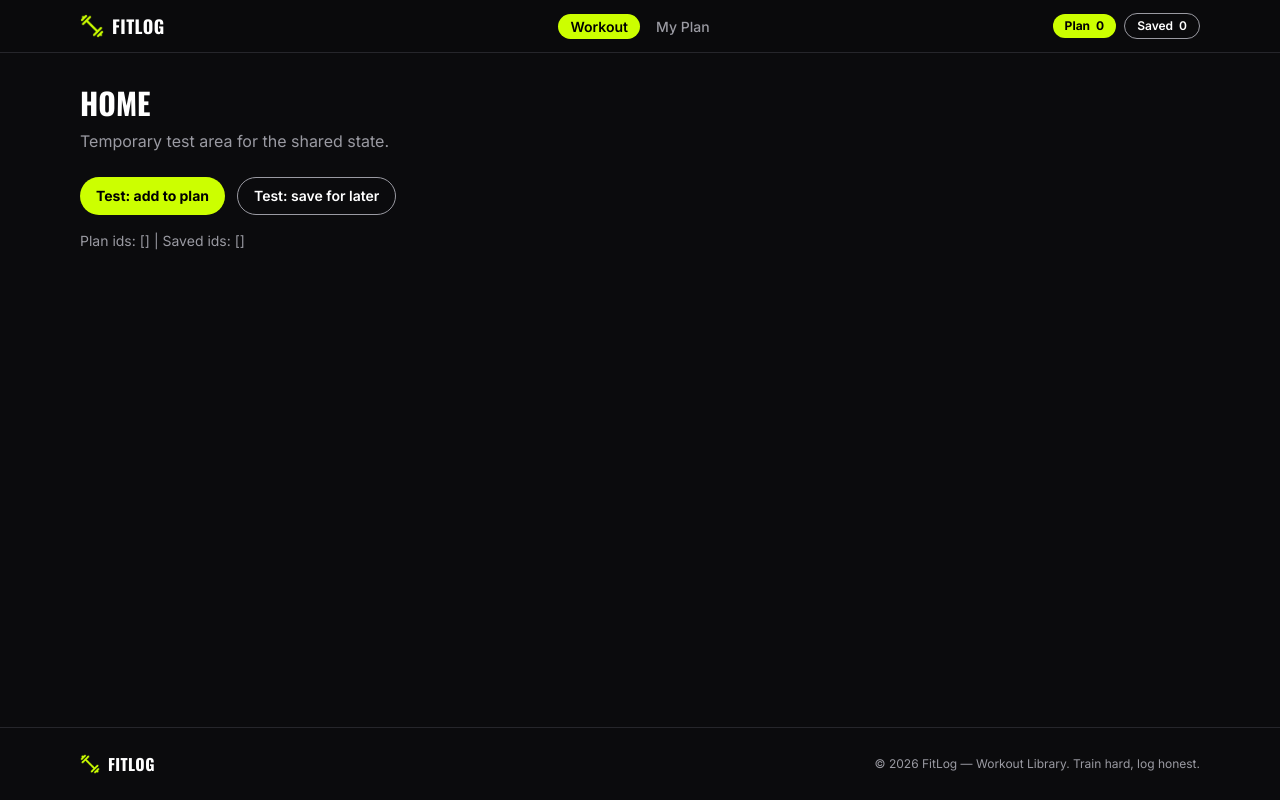
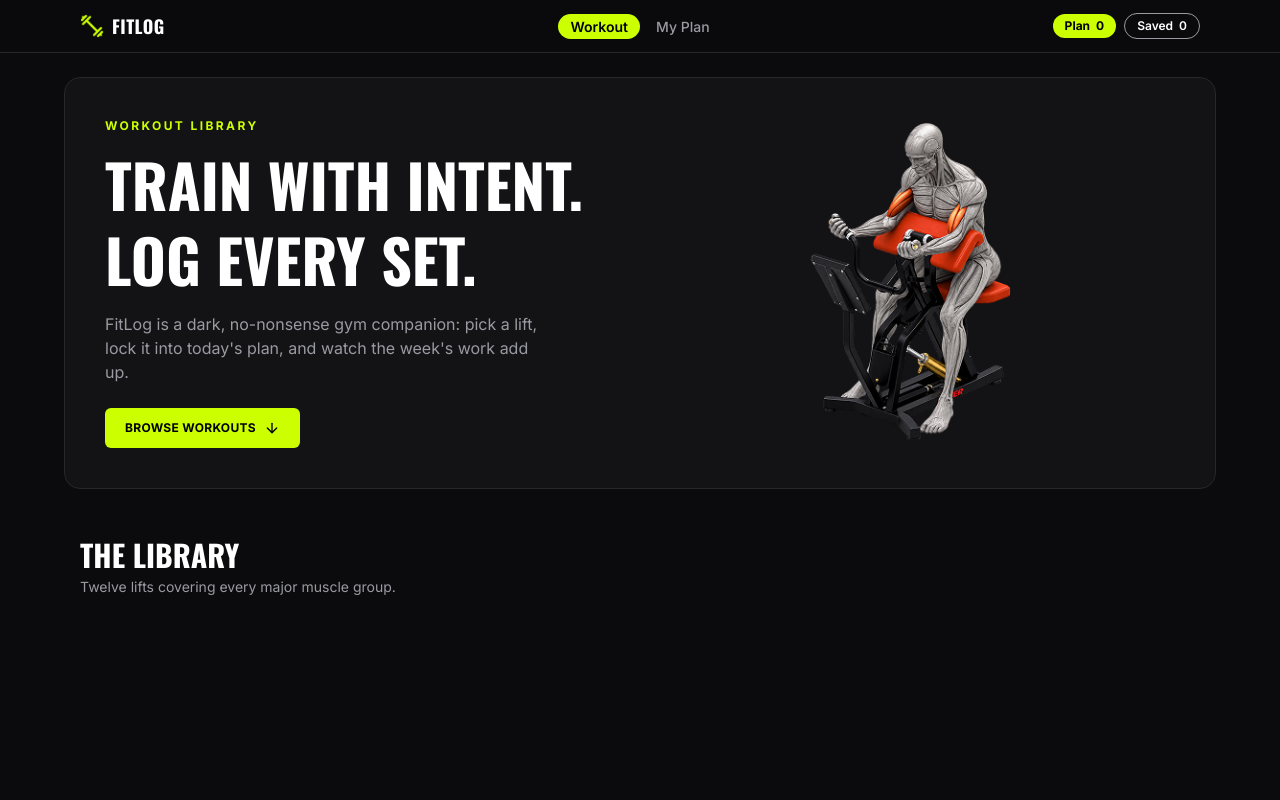
Before and after one commit to arafsarkar13/fitlog, a Next.js app: page / in a window 1280 px wide. Shown: the top 800 px of the page. Built offline with nearby package versions, Linux system fonts and the light colour scheme.

Commit message:
added hero section with banner image and scroll-to-library button

```diff
--- a/app/globals.css
+++ b/app/globals.css
@@ -12,6 +12,11 @@
   --font-body: var(--font-inter), sans-serif;
 }
 
+/* Makes the "Browse Workouts" button glide instead of jumping */
+html {
+  scroll-behavior: smooth;
+}
+
 body {
   background-color: var(--color-page);
   color: #ffffff;
--- a/app/layout.jsx
+++ b/app/layout.jsx
@@ -22,7 +22,7 @@ export const metadata = {
 
 export default function RootLayout({ children }) {
   return (
-    <html lang="en">
+    <html lang="en" data-scroll-behavior="smooth">
       <body
         className={`${inter.variable} ${oswald.variable} font-body flex min-h-screen flex-col antialiased`}
       >
--- a/app/page.jsx
+++ b/app/page.jsx
@@ -1,36 +1,25 @@
-"use client";
-
-import { usePlan } from "@/context/PlanContext";
+import Hero from "@/components/Hero";
 
 export default function HomePage() {
-  const { planIds, savedIds, addToPlan, saveForLater } = usePlan();
+  return (
+    <main>
+      <Hero />
 
-  return (
-    <main className="mx-auto max-w-6xl px-4 py-8">
-      <h1 className="font-display text-3xl font-bold uppercase">Home</h1>
-      <p className="text-muted mt-2">
-        Temporary test area for the shared state.
-      </p>
+      {/* The button in the hero scrolls to this section */}
+      <section
+        id="library"
+        className="mx-auto max-w-6xl scroll-mt-20 px-4 py-12"
+      >
+        <h2 className="font-display text-2xl font-bold uppercase sm:text-3xl">
+          The Library
+        </h2>
+        <p className="text-muted mt-1 text-sm">
+          Twelve lifts covering every major muscle group.
+        </p>
 
-      <div className="mt-6 flex flex-wrap gap-3">
-        {/* We pass a different id each click so duplicates don't block the test */}
-        <button
-          onClick={() => addToPlan(planIds.length + 1)}
-          className="bg-accent rounded-full px-4 py-2 text-sm font-bold text-black"
-        >
-          Test: add to plan
-        </button>
-        <button
-          onClick={() => saveForLater(savedIds.length + 1)}
-          className="border-muted rounded-full border px-4 py-2 text-sm font-semibold"
-        >
-          Test: save for later
-        </button>
-      </div>
-
-      <p className="text-muted mt-4 text-sm">
-        Plan ids: [{planIds.join(", ")}] | Saved ids: [{savedIds.join(", ")}]
-      </p>
+        {/* The workout cards will go here in Commit 8 */}
+        <div className="h-[80vh]" />
+      </section>
     </main>
   );
 }
--- /dev/null
+++ b/components/Hero.jsx
@@ -0,0 +1,47 @@
+import Image from "next/image";
+import { ArrowDown } from "lucide-react";
+
+export default function Hero() {
+  return (
+    <section className="border-line bg-card mx-auto mt-6 max-w-6xl overflow-hidden rounded-2xl border">
+      <div className="grid items-center gap-6 p-6 sm:p-10 md:grid-cols-2">
+        {/* Left: text */}
+        <div>
+          <p className="text-accent text-[10px] font-bold tracking-[0.2em] sm:text-xs">
+            WORKOUT LIBRARY
+          </p>
+
+          <h1 className="font-display mt-3 text-4xl leading-tight font-bold uppercase sm:text-5xl lg:text-6xl">
+            Train with intent. Log every set.
+          </h1>
+
+          <p className="text-muted mt-4 max-w-md text-sm sm:text-base">
+            FitLog is a dark, no-nonsense gym companion: pick a lift, lock it
+            into today&apos;s plan, and watch the week&apos;s work add up.
+          </p>
+
+          {/* A normal link to #library: it scrolls, it does not change the page */}
+          <a
+            href="#library"
+            className="bg-accent mt-6 inline-flex items-center gap-2 rounded-md px-5 py-3 text-xs font-bold tracking-wide text-black transition hover:brightness-110"
+          >
+            BROWSE WORKOUTS
+            <ArrowDown size={16} />
+          </a>
+        </div>
+
+        {/* Right: banner image */}
+        <div className="relative h-56 sm:h-72 md:h-80">
+          <Image
+            src="/images/banner.png"
+            alt="Athlete training on an exercise bike"
+            fill
+            priority
+            sizes="(max-width: 768px) 100vw, 50vw"
+            className="object-contain"
+          />
+        </div>
+      </div>
+    </section>
+  );
+}
--- a/package.json
+++ b/package.json
@@ -9,6 +9,7 @@
     "lint": "eslint"
   },
   "dependencies": {
+    "lucide-react": "^1.48.0",
     "next": "16.3.6",
     "react": "19.2.8",
     "react-dom": "19.2.8"
```
Also changed, not shown: 1 other file (tests, documents, lock files or other folders).
